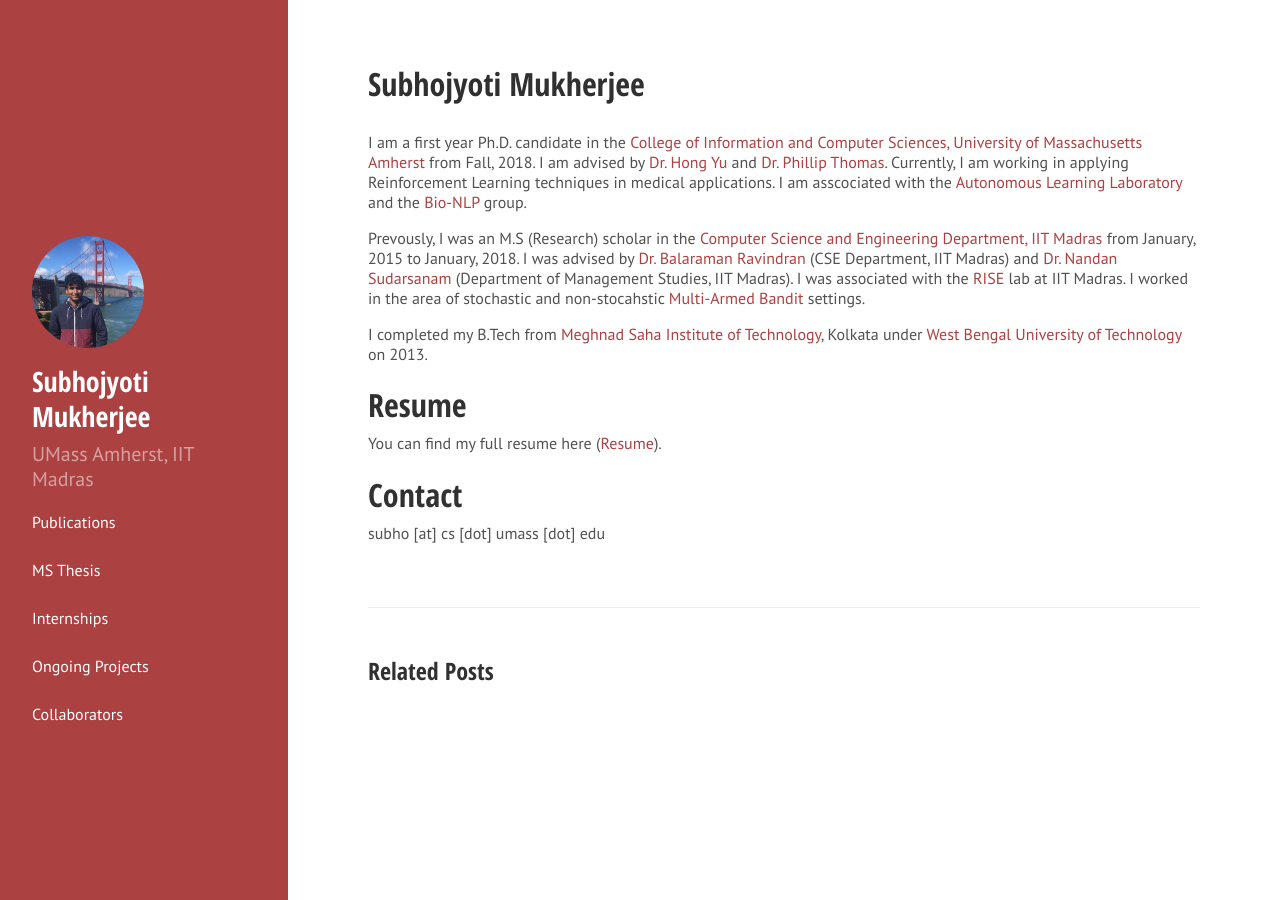
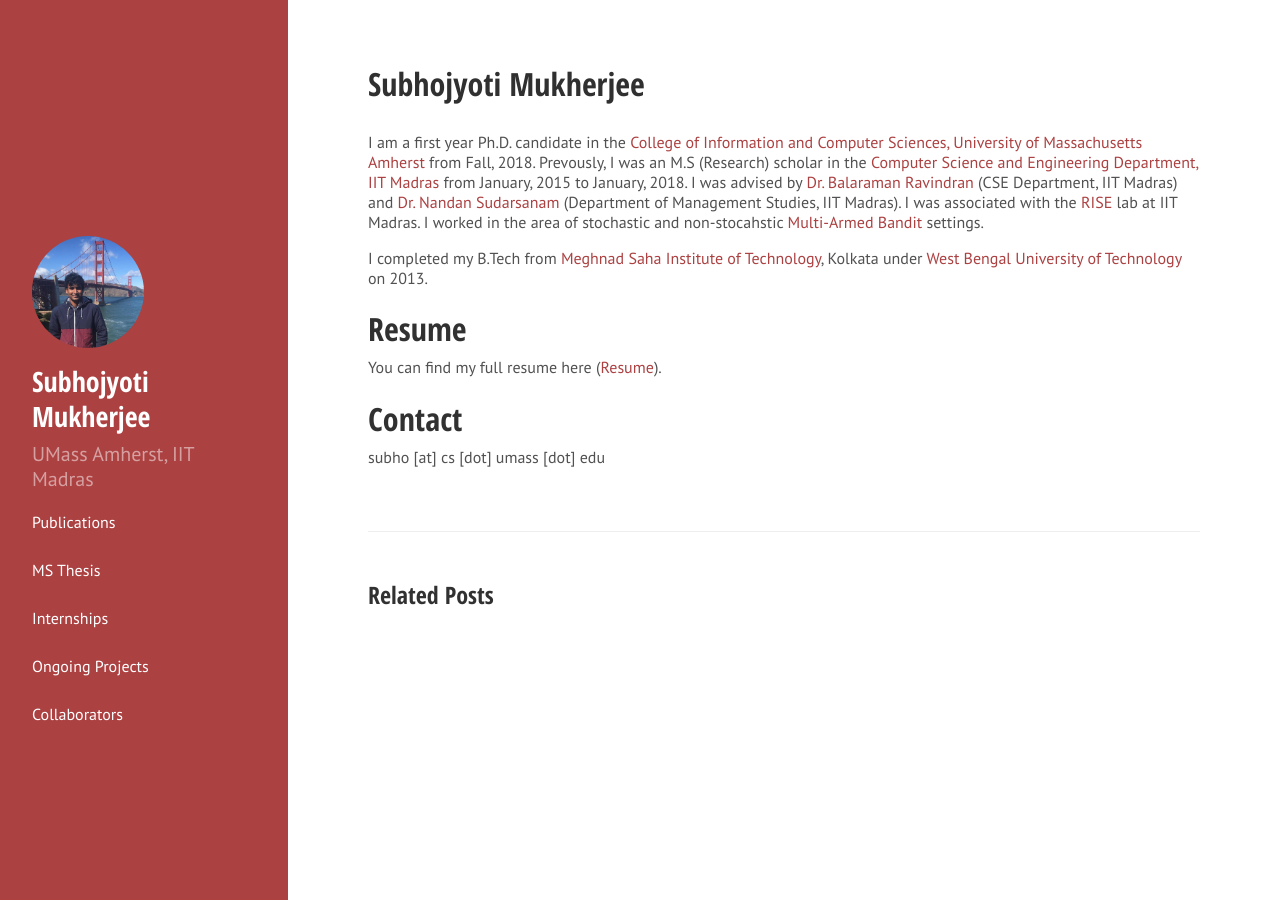
Before and after one commit to Subhojyoti22/subhojyoti.github.io, a Jekyll site: the page built from _posts/2016-09-06-about.md, in a window 1280 px wide. Built offline with Jekyll 4.4.1, drawn with Linux system fonts in a browser that asks for light colours; Markdown is read by kramdown in place of the engine named in the settings.

Commit message:
Update 2016-09-06-about.md

```diff
--- a/_posts/2016-09-06-about.md
+++ b/_posts/2016-09-06-about.md
@@ -2,8 +2,7 @@
 layout: post
 title: Subhojyoti Mukherjee
 ---
-I am a first year Ph.D. candidate in the [College of Information and Computer Sciences, University of Massachusetts Amherst](https://www.cics.umass.edu/) from Fall, 2018. I am advised by [Dr. Hong Yu](https://www.cics.umass.edu/faculty/directory/hong_yu) and [Dr. Phillip Thomas](http://psthomas.com/). Currently, I am working in applying Reinforcement Learning techniques in medical applications. I am asscociated with the [Autonomous Learning Laboratory](http://www-anw.cs.umass.edu/) and the [Bio-NLP](https://bio-nlp.org/index.php) group.
-
+I am a first year Ph.D. candidate in the [College of Information and Computer Sciences, University of Massachusetts Amherst](https://www.cics.umass.edu/) from Fall, 2018.
    Prevously, I was an M.S (Research) scholar in the [Computer Science and Engineering Department, IIT Madras](https://www.cse.iitm.ac.in/) from January, 2015 to January, 2018. I was advised by [Dr. Balaraman Ravindran](https://www.cse.iitm.ac.in/~ravi/) (CSE Department, IIT Madras) and [Dr. Nandan Sudarsanam](https://doms.iitm.ac.in/index.php/nandan-s) (Department of Management Studies, IIT Madras). I was associated with the [RISE](http://rise.cse.iitm.ac.in/rise1/index.html) lab at IIT Madras. I worked in the area of stochastic and non-stocahstic [Multi-Armed Bandit](https://en.wikipedia.org/wiki/Multi-armed_bandit) settings.
 
    I completed my B.Tech from [Meghnad Saha Institute of Technology](http://www.msit.edu.in/), Kolkata under [West Bengal University of Technology](http://www.wbut.ac.in/) on 2013.
```
